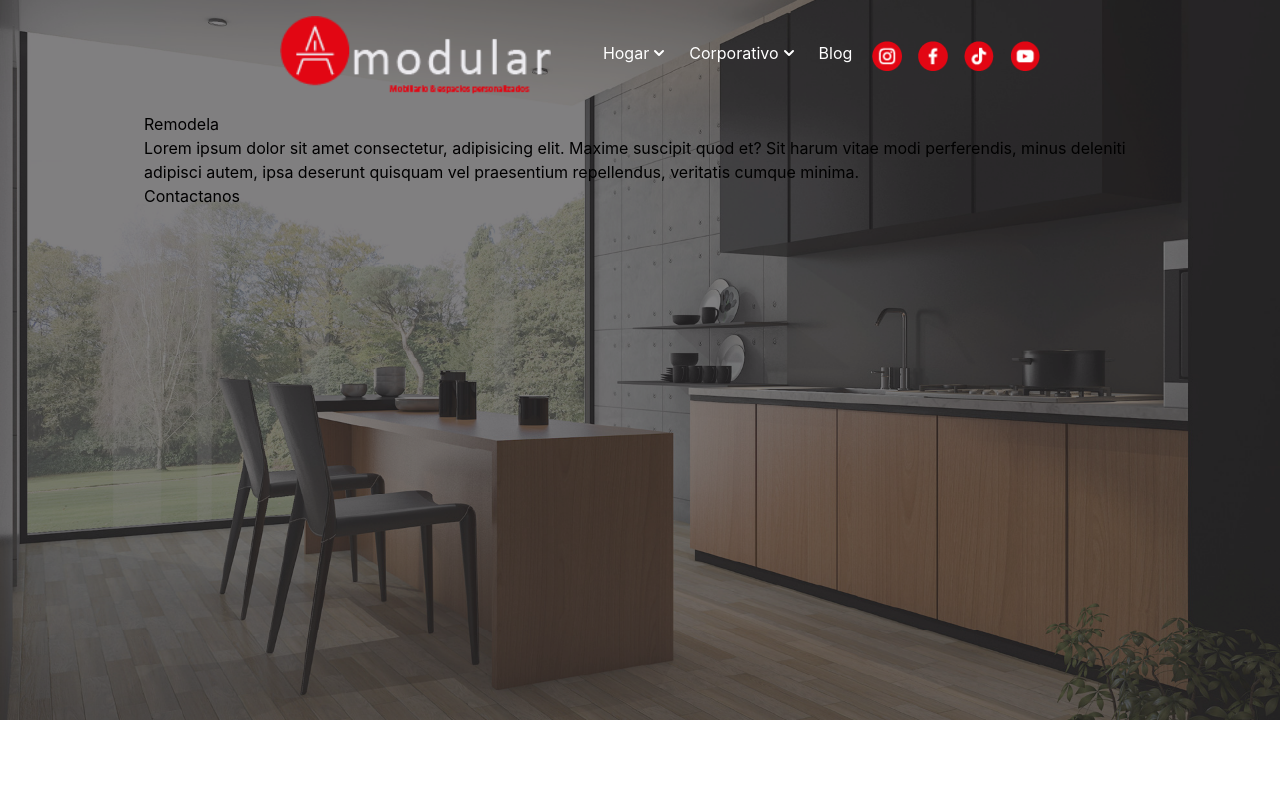
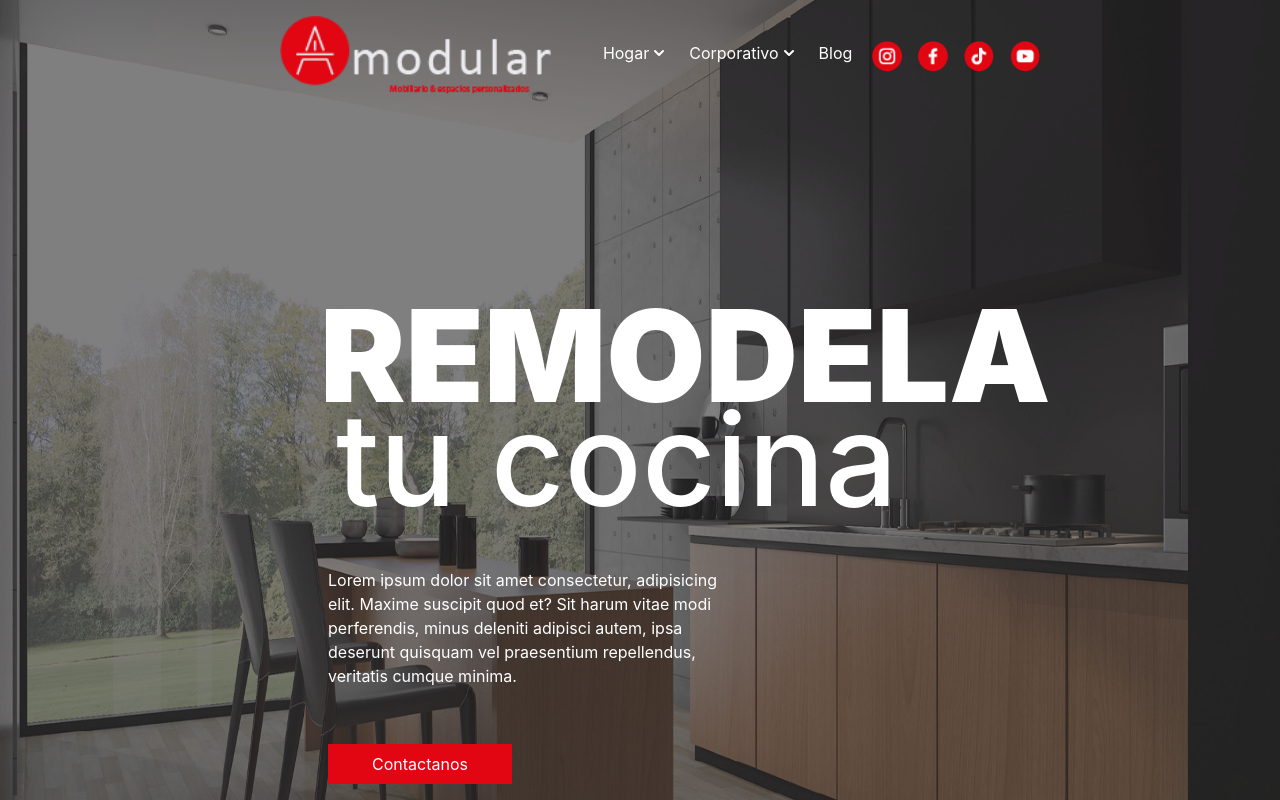
Before and after one commit to Adst009/amodular, a Next.js app: page /hogar in a window 1280 px wide. Shown: the top 800 px of the page. Built offline with nearby package versions, Linux system fonts and the light colour scheme.

Commit message:
add structure epic 1

```diff
--- a/components/general/layout/header/header.component.tsx
+++ b/components/general/layout/header/header.component.tsx
@@ -6,14 +6,17 @@ const Header = () => {
   return (
     <div className={"px-36 " + styles.container}>
       <Navbar />
-      <h1>Remodela</h1>
-      <p>
-        Lorem ipsum dolor sit amet consectetur, adipisicing elit. Maxime
-        suscipit quod et? Sit harum vitae modi perferendis, minus deleniti
-        adipisci autem, ipsa deserunt quisquam vel praesentium repellendus,
-        veritatis cumque minima.
-      </p>
-      <button>Contactanos</button>
+      <div className={"flex flex-col content-start items-start mx-44 py-48 " + styles.container_text}>
+        <h1 className={"text-9xl font-black text-white " + styles.title_main}>REMODELA</h1>
+        <h2 className={"text-9xl pl-4 font-medium text-white " + styles.title_main}>tu cocina</h2>
+        <p className="text-white my-14 w-8/12 pl-2">
+          Lorem ipsum dolor sit amet consectetur, adipisicing elit. Maxime
+          suscipit quod et? Sit harum vitae modi perferendis, minus deleniti
+          adipisci autem, ipsa deserunt quisquam vel praesentium repellendus,
+          veritatis cumque minima.
+        </p>
+        <button className="text-white px-11 py-2 ml-2">Contactanos</button>
+      </div>
     </div>
   );
 };
--- a/components/general/layout/header/header.module.css
+++ b/components/general/layout/header/header.module.css
@@ -3,5 +3,13 @@
     background-size: 100% 100%;
     background-repeat: no-repeat;
     width: 100%;
-    height: 90vh;
+    height: auto;
 }
+
+.title_main {
+    line-height: 6.5rem;
+}
+
+.container_text button{
+    background-color: #e20613;
+}
--- a/components/general/layout/layout.component.tsx
+++ b/components/general/layout/layout.component.tsx
@@ -1,16 +1,12 @@
-import RemodelaComponent from "./header/header.component";
-import FooterComponent from "../footer/footer.component";
+import Header from "./header/header.component";
+import Footer from "../footer/footer.component";
 
-
-export default function Layout({children}: any) {
-
-    return(
-        <>
-
-            {/* <HeaderComponent/> */}
-            <RemodelaComponent/>
-            {children}
-            <FooterComponent/>
-        </>
-    );
+export default function Layout({ children }: any) {
+  return (
+    <>
+      <Header />
+      {children}
+      <Footer />
+    </>
+  );
 }
--- a/components/views/home/home.tsx
+++ /dev/null
@@ -1,17 +0,0 @@
-import Head from "next/head";
-
-
-const HomePage = () => {
-
-    return (
-        <>
-            <Head>
-                <title></title>
-            </Head>
-
-
-        </>
-    );
-};
-
-export default HomePage;
--- /dev/null
+++ b/components/views/home/homePage.component.tsx
@@ -0,0 +1,17 @@
+import Head from "next/head";
+import Work from "./work/work.component";
+import Kitchen from "./kitchen/kitchen.component";
+
+const HomePage = () => {
+  return (
+    <div>
+      <Head>
+        <title></title>
+      </Head>
+       <Work />
+       <Kitchen />
+    </div>
+  );
+};
+
+export default HomePage;
--- /dev/null
+++ b/components/views/home/kitchen/kitchen.component.tsx
@@ -0,0 +1,25 @@
+import styles from "./kitchen.module.css";
+
+const Kitchen = () => {
+  return (
+    <div
+      className={
+        "flex flex-col content-center items-center py-48 w-full " +
+        styles.container_text
+      }
+    >
+      <h2 className={"text-8xl font-black text-white " + styles.title_main}>
+        PERSONALIZAMOS
+      </h2>
+      <h3 className={"text-8xl pl-4 font-medium text-white " + styles.title_main}>
+        tu cocina
+      </h3>
+      <p className="text-white my-14 w-8/12 pl-2">
+        slider
+      </p>
+      <button className="text-white px-11 py-2 ml-2">Contactanos</button>
+    </div>
+  )
+}
+
+export default Kitchen
--- /dev/null
+++ b/components/views/home/kitchen/kitchen.module.css
@@ -0,0 +1,7 @@
+.title_main {
+    line-height: 6.5rem;
+}
+
+.container_text button{
+    background-color: #e20613;
+}
--- /dev/null
+++ b/components/views/home/work/work.component.tsx
@@ -0,0 +1,32 @@
+import styles from "./work.module.css";
+const Work = () => {
+  return (
+    <div className="flex w-full">
+      <div className="w-8/12">
+        <h3>sliderrrr</h3>
+      </div>
+      <div
+        className={
+          "flex flex-col content-center items-start py-48 w-4/12 " +
+          styles.container_text
+        }
+      >
+        <h2 className={"text-8xl font-black text-white " + styles.title_main}>
+          NUESTRO
+        </h2>
+        <h3 className={"text-8xl pl-4 font-medium text-white " + styles.title_main}>
+          trabajo
+        </h3>
+        <p className="text-white my-14 w-8/12 pl-2">
+          Lorem ipsum dolor sit amet consectetur, adipisicing elit. Maxime
+          suscipit quod et? Sit harum vitae modi perferendis, minus deleniti
+          adipisci autem, ipsa deserunt quisquam vel praesentium repellendus,
+          veritatis cumque minima.
+        </p>
+        <button className="text-white px-11 py-2 ml-2">Contactanos</button>
+      </div>
+    </div>
+  );
+};
+
+export default Work;
--- /dev/null
+++ b/components/views/home/work/work.module.css
@@ -0,0 +1,7 @@
+.title_main {
+    line-height: 6.5rem;
+}
+
+.container_text button{
+    background-color: #e20613;
+}
--- a/pages/index.tsx
+++ b/pages/index.tsx
@@ -1,33 +1,21 @@
-import type { NextPage } from 'next'
-import Head from 'next/head'
-import Image from 'next/image'
+import type { NextPage } from "next";
+import Head from "next/head";
 import Layout from "../components/general/layout/layout.component";
-import HomePage from "../components/views/home/home";
-
+import HomePage from "../components/views/home/homePage.component";
 
 const Home: NextPage = () => {
   return (
-    <div className="">
+    <div className="bg-[url('/images/general/general_background.png')]">
       <Head>
         <title>Amodular</title>
         <meta name="description" content="Generated by <<Kru360>>" />
         <link rel="icon" href="/favicon.ico" />
       </Head>
-        <Layout>
-        <HomePage/>
+      <Layout>
+        <HomePage />
+      </Layout>
+    </div>
+  );
+};
 
-
-
-
-
-
-
-        </Layout>
-
-
-
-    </div>
-  )
-}
-
-export default Home
+export default Home;
```
Also changed, not shown: components/views/home/remodel/remodel.component.tsx (added, +8 -0 lines), public/images/home/logo_corner.png (added).
